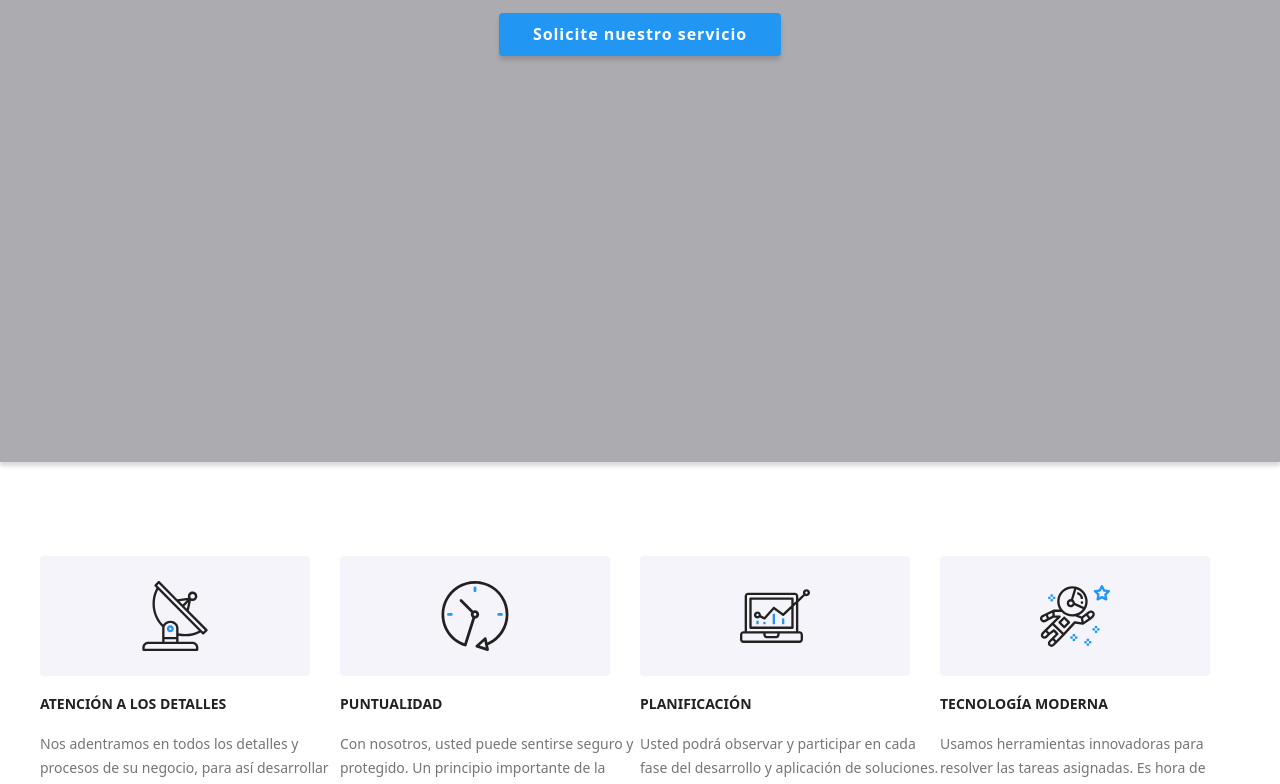
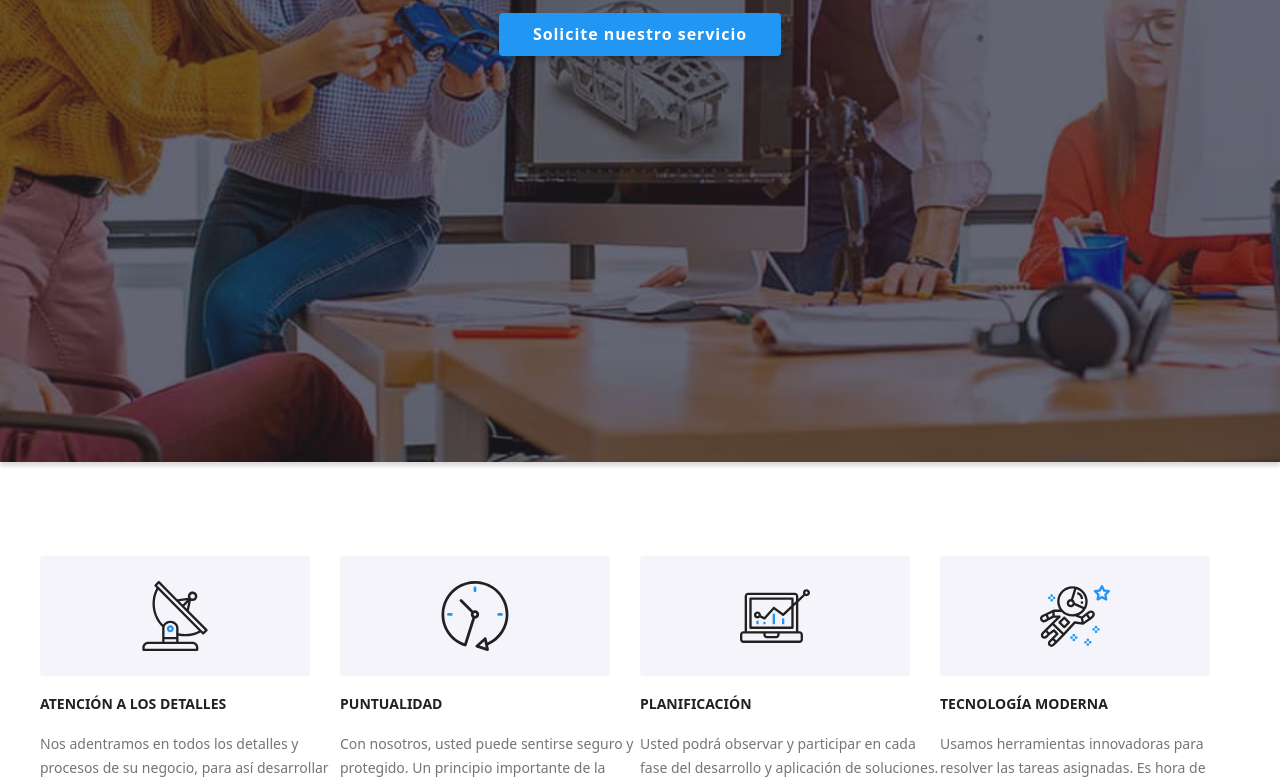
Before and after one commit to anapereirar/goit-markup-hw-04, a plain HTML site: page index.html in a window 1280 px wide. Shown: the part 418-1202 px from the top of the page. Drawn offline with Linux system fonts and the light colour scheme; files whose address does not match are found by name.

Commit message:
Corrección background

```diff
--- a/css/styles.css
+++ b/css/styles.css
@@ -113,7 +113,7 @@ body {
 .first_section {
   background-color: var(--dark-gray);
   background: linear-gradient(rgba(47, 48, 58, 0.4), rgba(47, 48, 58, 0.4)),
-    url('..images/fondo-index.jpg');
+    url('../images/fondo-index.jpg');
   box-shadow: 0px 4px 4px rgba(0, 0, 0, 0.15);
   height: 100vh;
   background-repeat: no-repeat;
```
